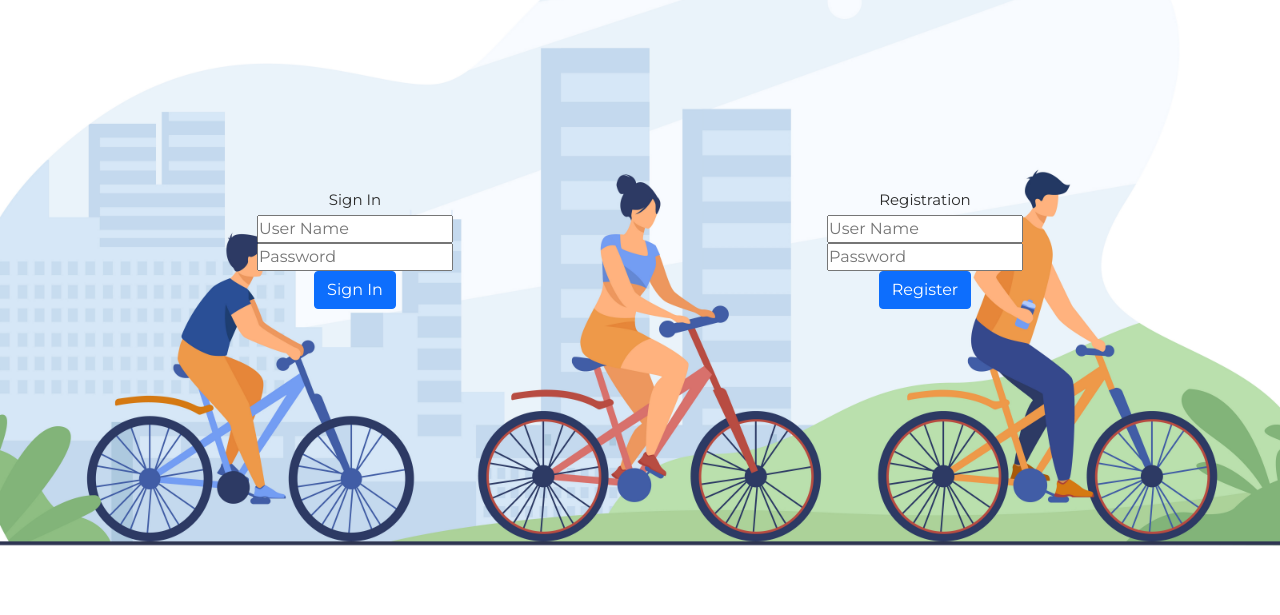
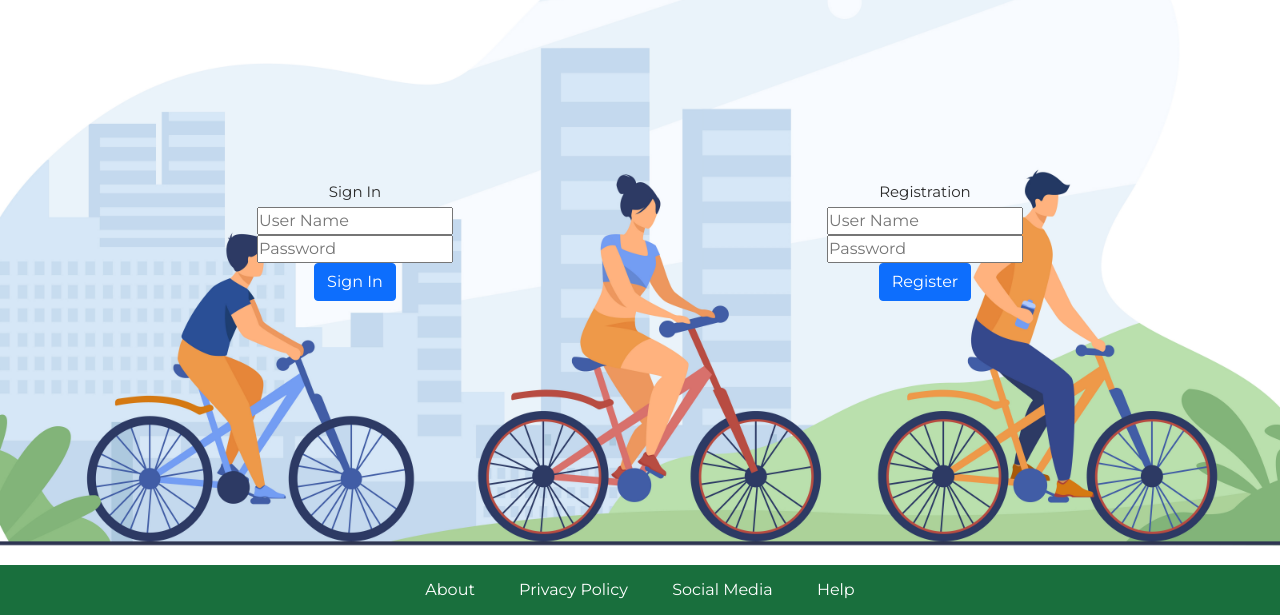
Before and after one commit to billsong0407/Bike4Joy, a PHP site: page /registration.html in a window 1280 px wide. Shown: the part 185-800 px from the top of the page. Run offline with PHP 8.4, Linux system fonts and the light colour scheme.

Commit message:
fixed footer added to all pages

```diff
--- a/assets/css/global.css
+++ b/assets/css/global.css
@@ -684,3 +684,33 @@ header
     display: flex !important;
   }
 }
+
+.footer-links {
+  position: fixed;
+  left: 0;
+  bottom: 0;
+  width: 100%;
+  background-color: #196F3D;
+  color: white;
+  text-align: center;
+  padding: 1%;
+  margin-top: auto;
+
+
+}
+
+.footer-content:link, .footer-content:visited {
+  color: white;
+  text-align: center;
+  text-decoration: none;
+  display: inline-block;
+  padding-left: 20px;
+  padding-right: 20px;
+}
+
+@media(min-width: 767px){
+  .footer-links li {
+    display: inline;
+
+  }
+}
--- a/assets/css/registration.css
+++ b/assets/css/registration.css
@@ -24,7 +24,7 @@ body{
 
 .login-page{
     width: 360px;
-    padding: 10% 0 0;
+    padding: 7% 0 0;
     margin: auto;
 }
 
@@ -33,6 +33,6 @@ body{
     z-index: 1;
 
     margin: 0;
-    padding: 45px;
+    padding: 40px;
     text-align: center;
 }
--- a/registration.html
+++ b/registration.html
@@ -86,6 +86,23 @@
                 </div>
                 </div>
             </div>
-        </div>
+
+            <footer>
+                <ul class="footer-links">
+                  <li>
+                    <a class="footer-content" href="#">About</a>
+                  </li>
+                  <li>
+                    <a class="footer-content" href="#">Privacy Policy</a>
+                  </li>
+                  <li>
+                    <a class="footer-content" href="#">Social Media</a>
+                  </li>
+                  <li>
+                    <a class="footer-content" href="#">Help</a>
+                  </li>
+               </ul>
+              </footer>
     </body>
+
 </html>
```
Also changed, not shown: assets/css/submission.css (+7 -0 lines), index.html (+29 -5 lines), submission.html (+17 -0 lines).
